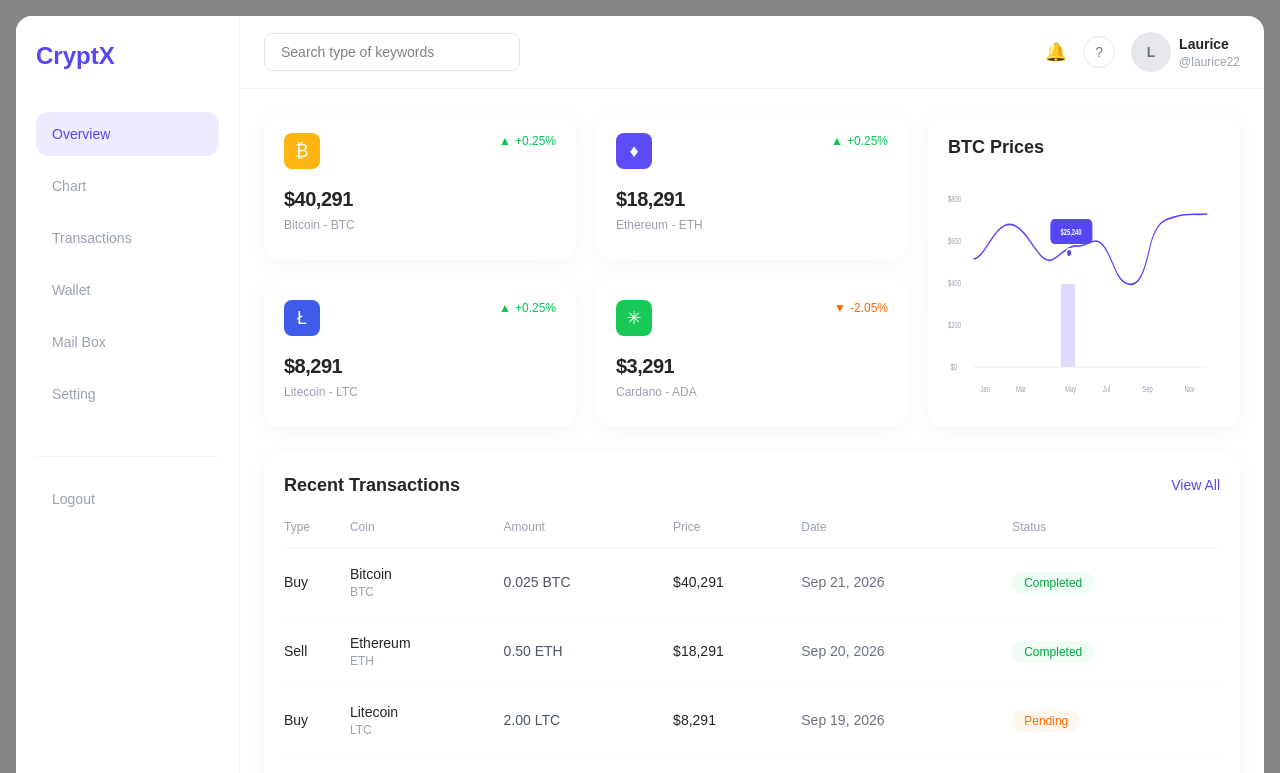
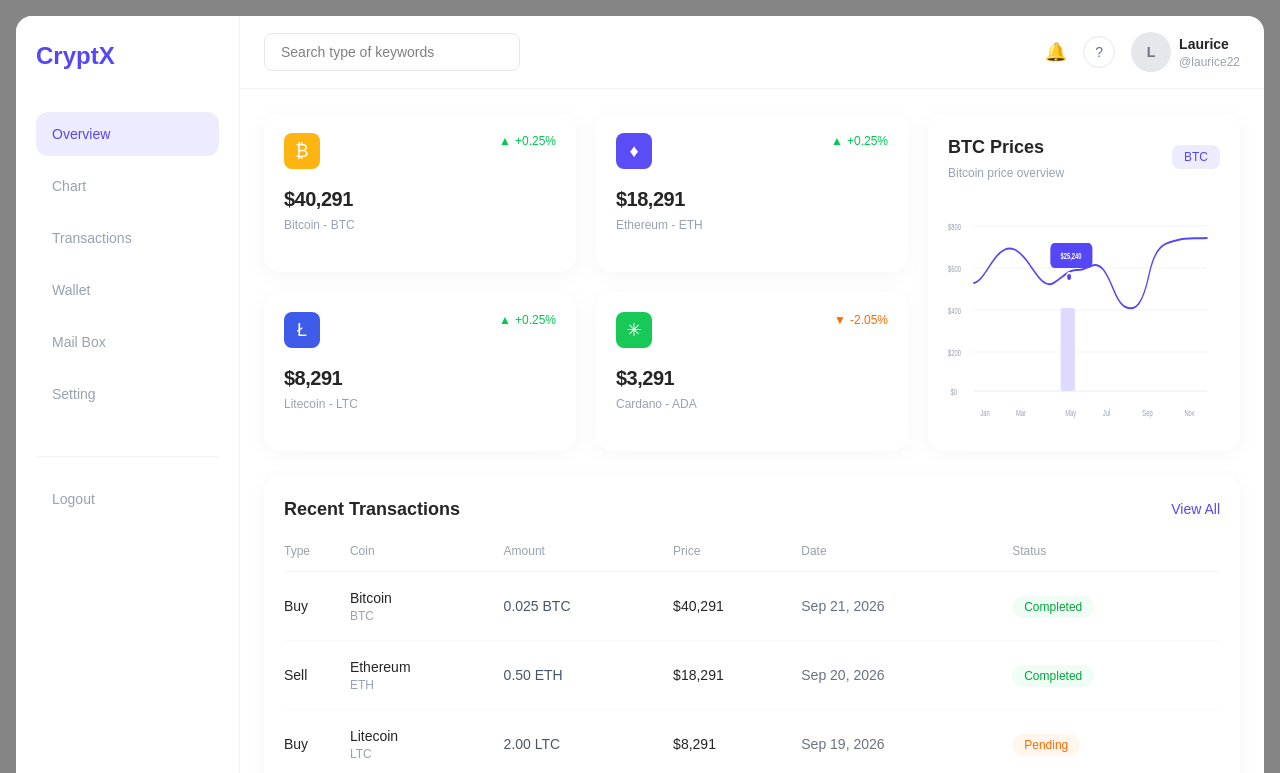
Before and after one commit to bonolokeletsophasha-ai/cryptx, a React (Vite) app: page / in a window 1280 px wide. Shown: the top 773 px of the page. Built offline with nearby package versions, Linux system fonts and the light colour scheme.

Commit message:
Updated BTC chart

```diff
--- a/src/components/ui/ChartVisual.jsx
+++ b/src/components/ui/ChartVisual.jsx
@@ -1,14 +1,26 @@
 function ChartVisual() {
   return (
-    <div className="h-full rounded-2xl bg-white p-5 shadow-[0_4px_20px_rgba(0,0,0,0.04)]">
+    <div className="h-full min-h-[320px] rounded-2xl bg-white p-5 shadow-[0_4px_20px_rgba(0,0,0,0.04)]">
 
-      {/* Chart heading */}
-      <h2 className="text-lg font-semibold text-[#252525]">
-        BTC Prices
-      </h2>
+      {/* Chart Header */}
+      <div className="flex items-center justify-between">
+        <div>
+          <h2 className="text-lg font-semibold text-[#252525]">
+            BTC Prices
+          </h2>
+
+          <p className="mt-1 text-xs text-gray-400">
+            Bitcoin price overview
+          </p>
+        </div>
+
+        <span className="rounded-lg bg-[#5546f6]/10 px-3 py-1 text-xs font-medium text-[#5546f6]">
+          BTC
+        </span>
+      </div>
 
       {/* Chart */}
-      <div className="mt-4">
+      <div className="mt-5 w-full overflow-hidden">
 
         <svg
           viewBox="0 0 420 230"
@@ -16,28 +28,43 @@ function ChartVisual() {
           preserveAspectRatio="none"
         >
 
-          {/* Y-axis labels */}
-          <text x="0" y="25" className="fill-gray-400 text-[9px]">
-            $800
-          </text>
+          {/* Horizontal guide lines */}
+          <line
+            x1="40"
+            y1="25"
+            x2="400"
+            y2="25"
+            stroke="#f1f1f5"
+            strokeWidth="1"
+          />
 
-          <text x="0" y="67" className="fill-gray-400 text-[9px]">
-            $600
-          </text>
+          <line
+            x1="40"
+            y1="67"
+            x2="400"
+            y2="67"
+            stroke="#f1f1f5"
+            strokeWidth="1"
+          />
 
-          <text x="0" y="109" className="fill-gray-400 text-[9px]">
-            $400
-          </text>
+          <line
+            x1="40"
+            y1="109"
+            x2="400"
+            y2="109"
+            stroke="#f1f1f5"
+            strokeWidth="1"
+          />
 
-          <text x="0" y="151" className="fill-gray-400 text-[9px]">
-            $200
-          </text>
+          <line
+            x1="40"
+            y1="151"
+            x2="400"
+            y2="151"
+            stroke="#f1f1f5"
+            strokeWidth="1"
+          />
 
-          <text x="4" y="193" className="fill-gray-400 text-[9px]">
-            $0
-          </text>
-
-          {/* Horizontal baseline */}
           <line
             x1="40"
             y1="190"
@@ -47,13 +74,34 @@ function ChartVisual() {
             strokeWidth="1"
           />
 
-          {/* Highlight bar */}
+          {/* Y-axis labels */}
+          <text x="0" y="29" className="fill-gray-400 text-[9px]">
+            $800
+          </text>
+
+          <text x="0" y="71" className="fill-gray-400 text-[9px]">
+            $600
+          </text>
+
+          <text x="0" y="113" className="fill-gray-400 text-[9px]">
+            $400
+          </text>
+
+          <text x="0" y="155" className="fill-gray-400 text-[9px]">
+            $200
+          </text>
+
+          <text x="4" y="194" className="fill-gray-400 text-[9px]">
+            $0
+          </text>
+
+          {/* Highlighted period */}
           <rect
             x="174"
             y="107"
             width="22"
             height="83"
-            rx="2"
+            rx="3"
             fill="#ddd9ff"
           />
 
@@ -73,7 +121,7 @@ function ChartVisual() {
             "
             fill="none"
             stroke="#5546f6"
-            strokeWidth="1.7"
+            strokeWidth="2"
             strokeLinecap="round"
           />
 
@@ -106,7 +154,7 @@ function ChartVisual() {
             $25,240
           </text>
 
-          {/* Month labels */}
+          {/* X-axis labels */}
           <text x="50" y="215" className="fill-gray-400 text-[9px]">
             Jan
           </text>
```
